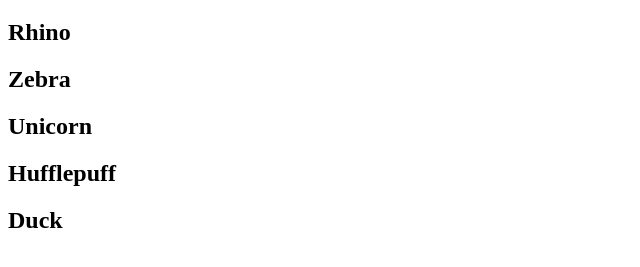
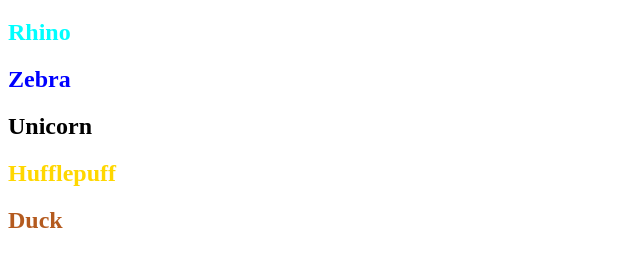
Before and after one commit to elkut/SomeCss, a plain HTML site: page class05-materials/specificity-practice/index.html in a window 1280 px wide. Shown: the part 61-328 px from the top of the page, without its empty margins (0-640 px from the left). Drawn offline with Linux system fonts and the light colour scheme.

Commit message:
CSS relationship, specificity practice

```diff
--- a/class05-materials/relationship-css-two/css/style.css
+++ b/class05-materials/relationship-css-two/css/style.css
@@ -1,8 +1,17 @@
 /* NO classes or IDs */
 /* Please Make only World and Zebra Blue */
-
+section > h2 {
+  color: blue;
+}
 /* Please Make only Zebra Purple */
-
+section > h2 + h2 {
+  color: purple;
+}
 /* Please Make only Hufflepuff Gold */
-
+section > article > h2 + h2 {
+  color: gold;
+}
 /* Please keep Hufflepuff Gold and make ONLY Unicorn Gray  */
+section > article > h2 {
+  color: gray;
+}
--- a/class05-materials/specificity-practice/css/style.css
+++ b/class05-materials/specificity-practice/css/style.css
@@ -1,7 +1,17 @@
 /* Please Make only Rhino and Zebra Blue */
-
+#rhino,
+#zebra {
+  color: blue;
+}
 /* Please Make only Hufflepuff Gold */
-
+.harryPotter.triWizardChamp.badger {
+  color: gold;
+}
 /* Please select Duck with the highest level of specificity possible */
-
+article.areDucksDinosaurs > h2.likesToQuack.fight1Or100 {
+  color: rgb(180, 90, 30);
+}
 /* Please select Rhino with the highest level of specificity possible */
+.top #rhino {
+  color: aqua !important;
+}
```
